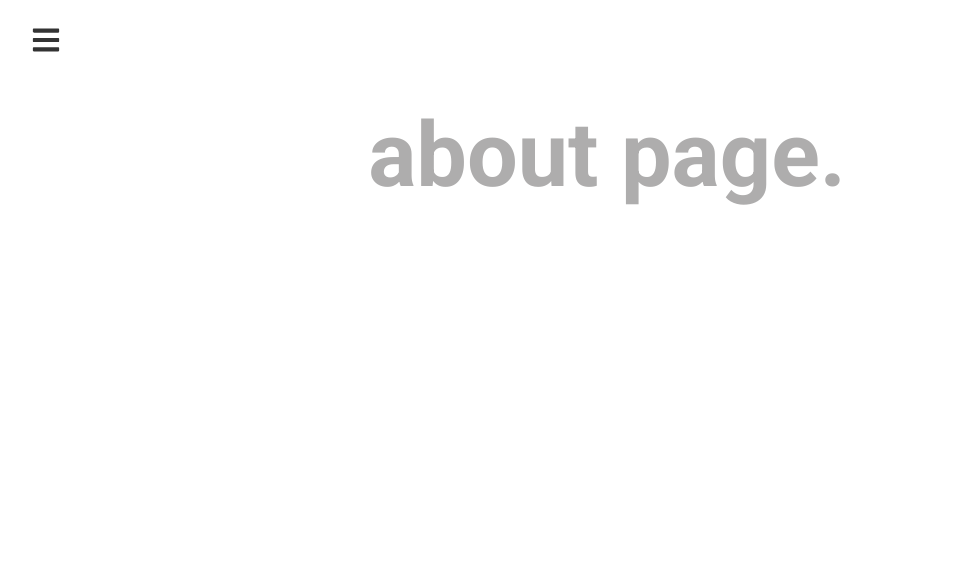
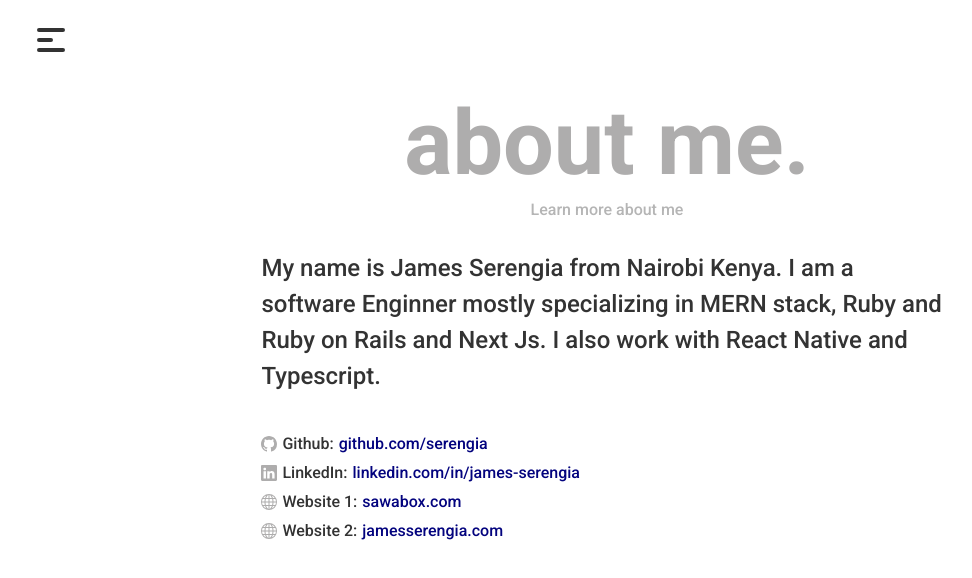
Before and after one commit to serengia/react-todo, a React (Create React App) app: page /about in a window 1280 px wide. Shown: the top 578 px of the page, without its empty margins (33-1005 px from the left). Built offline with nearby package versions, Linux system fonts and the light colour scheme.

Commit message:
Added react routing and css transitions

```diff
--- a/package.json
+++ b/package.json
@@ -12,6 +12,7 @@
     "react-icons": "^4.7.1",
     "react-router-dom": "^6.8.1",
     "react-scripts": "5.0.1",
+    "react-transition-group": "^4.4.5",
     "sass": "^1.58.1",
     "uuid": "^9.0.0",
     "web-vitals": "^2.1.4"
--- a/src/App.js
+++ b/src/App.js
@@ -1,29 +1,19 @@
-import { createBrowserRouter, RouterProvider } from "react-router-dom";
+import { Routes, Route } from "react-router-dom";
 
-import About from "./pages/About";
 import Header from "./components/Header";
 import HomePage from "./pages/HomePage";
+import About from "./pages/About";
 
 function App() {
-  const router = createBrowserRouter([
-    {
-      path: "/",
-      element: <HomePage />,
-    },
-    {
-      path: "about",
-      element: <About />,
-    },
-  ]);
-
-  const routerProvider = <RouterProvider router={router} />;
-
   return (
     <div className="App">
       <header>
         <Header />
+        <Routes>
+          <Route path="/" element={<HomePage />} />
+          <Route path="/about" element={<About />} />
+        </Routes>
       </header>
-      {routerProvider}
     </div>
   );
 }
--- a/src/components/Header.js
+++ b/src/components/Header.js
@@ -1,11 +1,24 @@
-import React from "react";
-import { FaBars } from "react-icons/fa";
+import React, { useState } from "react";
+import { HiMenuAlt1, HiX } from "react-icons/hi";
+import { CSSTransition } from "react-transition-group";
+import NavList from "./NavList";
 
 function Header() {
+  const [menuOpen, setMenuOpen] = useState(false);
+  const Icon = menuOpen ? HiX : HiMenuAlt1;
+
   return (
     <div className="header-container row">
-      <FaBars className="menu-bar" />
-      {/* <NavList /> */}
+      <Icon className="menu-bar" onClick={() => setMenuOpen(!menuOpen)} />
+      <CSSTransition
+        classNames="nav-slide"
+        unmountOnExit
+        mountOnEnter
+        in={menuOpen}
+        timeout={300}
+      >
+        <NavList />
+      </CSSTransition>
     </div>
   );
 }
--- a/src/components/NavList.js
+++ b/src/components/NavList.js
@@ -1,30 +1,23 @@
-import * as React from "react";
 import { NavLink } from "react-router-dom";
 
 function NavList() {
-  // This styling will be applied to a <NavLink> when the
-  // route that it links to is currently selected.
-  const activeStyle = {
-    color: "pink",
-  };
-
   return (
-    <nav>
-      <ul>
-        <li>
+    <nav className="nav">
+      <ul className="nav-links">
+        <li className="link-item">
           <NavLink
+            className={(state) => (state.isActive ? "active-link" : "")}
             to="/"
-            style={({ isActive }) => (isActive ? activeStyle : undefined)}
           >
             Home
           </NavLink>
         </li>
-        <li>
+        <li className="link-item">
           <NavLink
-            to="about"
-            style={({ isActive }) => (isActive ? activeStyle : undefined)}
+            className={(state) => (state.isActive ? "active-link" : "")}
+            to="/about"
           >
-            Tasks
+            About
           </NavLink>
         </li>
       </ul>
--- a/src/index.js
+++ b/src/index.js
@@ -1,5 +1,7 @@
 import React from "react";
 import ReactDOM from "react-dom/client";
+import { BrowserRouter } from "react-router-dom";
+
 import "./index.scss";
 import App from "./App";
 import reportWebVitals from "./reportWebVitals";
@@ -7,7 +9,9 @@ import reportWebVitals from "./reportWebVitals";
 const root = ReactDOM.createRoot(document.getElementById("root"));
 root.render(
   <React.StrictMode>
-    <App />
+    <BrowserRouter>
+      <App />
+    </BrowserRouter>
   </React.StrictMode>
 );
 
--- a/src/index.scss
+++ b/src/index.scss
@@ -32,10 +32,45 @@ body {
   height: 8rem;
   display: flex;
   align-items: center;
+  position: relative;
 }
 
 .menu-bar {
-  font-size: 3rem;
+  font-size: 4rem;
+}
+
+.nav {
+  width: 20rem;
+  height: 10rem;
+  background-color: #fff;
+  box-shadow: 0 0 0.6rem 0.6rem #0000002f;
+  position: absolute;
+  top: 6.5rem;
+  left: 0;
+  padding: 2rem;
+  border-radius: 0.4rem;
+
+  .nav-links {
+    list-style: none;
+    display: flex;
+    flex-direction: column;
+    gap: 1rem;
+
+    .link-item {
+      font-size: 2rem;
+
+      a:link,
+      a:visited {
+        text-decoration: none;
+        color: #333;
+      }
+
+      a:active,
+      a:hover {
+        color: blue;
+      }
+    }
+  }
 }
 
 .hero {
@@ -158,3 +193,84 @@ body {
     }
   }
 }
+
+.about-container {
+  .details {
+    padding: 2rem 0;
+    width: 60%;
+    margin: 0 auto;
+
+    p {
+      font-size: 2.4rem;
+      line-height: 1.5;
+    }
+
+    .contacts {
+      margin-top: 4rem;
+
+      ul {
+        list-style: none;
+        display: flex;
+        flex-direction: column;
+        gap: 1rem;
+
+        li {
+          display: flex;
+          align-items: center;
+          gap: 0.5rem;
+
+          .icon {
+            color: $color-grey-light;
+          }
+
+          a:link,
+          a:visited {
+            text-decoration: none;
+            color: rgb(3, 3, 126);
+          }
+
+          a:active,
+          a:hover {
+            color: blue;
+          }
+        }
+      }
+    }
+  }
+}
+
+.active-link {
+  color: blue !important;
+}
+
+.nav-slide-enter-active {
+  animation: slideIn 0.3s ease-in-out forwards;
+}
+
+.nav-slide-exit-active {
+  animation: slideOut 0.3s ease-in-out forwards;
+}
+
+@keyframes slideIn {
+  0% {
+    opacity: 0;
+    transform: translateX(-100%);
+  }
+
+  100% {
+    opacity: 1;
+    transform: translateX(0);
+  }
+}
+
+@keyframes slideOut {
+  0% {
+    opacity: 1;
+    transform: translateX(0);
+  }
+
+  100% {
+    opacity: 0;
+    transform: translateX(-100%);
+  }
+}
--- a/src/pages/About.js
+++ b/src/pages/About.js
@@ -1,3 +1,5 @@
+/* eslint-disable react/jsx-one-expression-per-line */
+import { BsLinkedin, BsGithub, BsGlobe } from "react-icons/bs";
 import React from "react";
 import Hero from "../components/Hero";
 
@@ -5,7 +7,36 @@ function About() {
   return (
     <main>
       <div className="about-container row">
-        <Hero title="about page." />
+        <Hero title="about me." description="Learn more about me" />
+        <div className="details">
+          <p>
+            My name is James Serengia from Nairobi Kenya. I am a software
+            Enginner mostly specializing in MERN stack, Ruby and Ruby on Rails
+            and Next Js. I also work with React Native and Typescript.
+          </p>
+          <div className="contacts">
+            <ul>
+              <li>
+                <BsGithub className="icon" /> Github:{" "}
+                <a href="https://github.com/serengia">github.com/serengia</a>
+              </li>
+              <li>
+                <BsLinkedin className="icon" /> LinkedIn:{" "}
+                <a href="https://linkedin.com/in/james-serengia">
+                  linkedin.com/in/james-serengia
+                </a>
+              </li>
+              <li>
+                <BsGlobe className="icon" /> Website 1:{" "}
+                <a href="https://sawabox.com">sawabox.com</a>
+              </li>
+              <li>
+                <BsGlobe className="icon" /> Website 2:{" "}
+                <a href="https://jamesserengia.com">jamesserengia.com</a>
+              </li>
+            </ul>
+          </div>
+        </div>
       </div>
     </main>
   );
```
Also changed, not shown: 1 other file (tests, documents, lock files or other folders).
